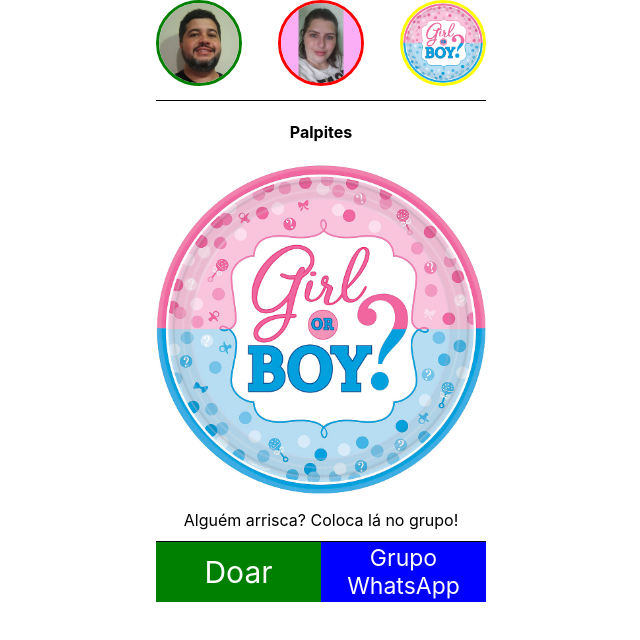
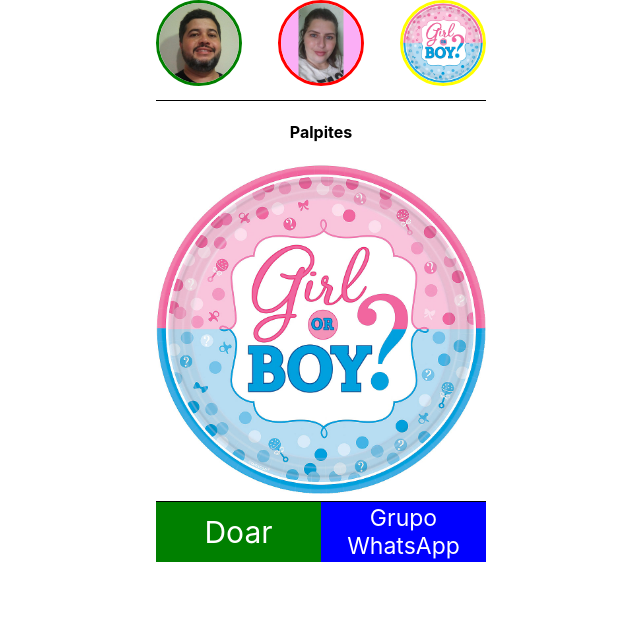
Before and after one commit to mrc6/new_born_app, a React (Create React App) app: page / in a window 1280 px wide. Shown: the top 640 px of the page, without its empty margins (319-959 px from the left). Built offline with nearby package versions, Linux system fonts and the light colour scheme.

Commit message:
Redimensionando o feed para caber na maioria dos celulares

```diff
--- a/src/App.css
+++ b/src/App.css
@@ -45,7 +45,7 @@ a:visited {
   align-items: center;
   display: flex;
   flex-flow: row wrap;
-  height: 440px;
+  height: 400px;
   justify-content: flex-start;
   overflow: scroll;
 }
```
Also changed, not shown: public/logo192.png, public/logo512.png, public/manifest.json.
